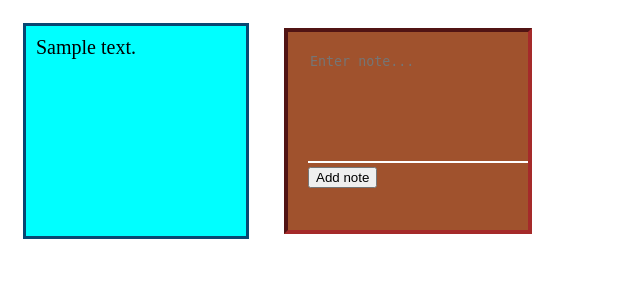
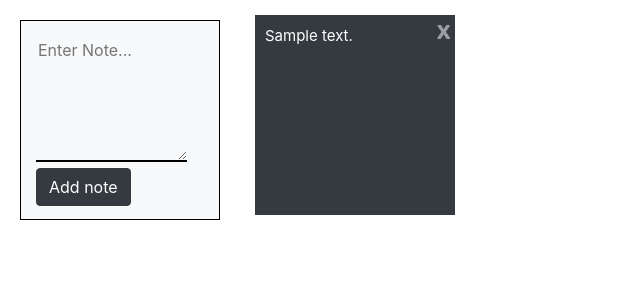
Before and after one commit to Eshaan7/HasteNotes, a Flask app: template templates/index.html in a window 1280 px wide. Shown: the top 300 px of the page, without its empty margins (0-640 px from the left). Run offline with Flask 2, Linux system fonts and the light colour scheme; the template is opened without the code that fills it: most values are stand-ins (such as "Sample title", 1, 10 or a date in 2020); some libraries are stand-ins or nearby versions.

Commit message:
updated note routes

```diff
--- a/application.py
+++ b/application.py
@@ -1,23 +1,23 @@
-from flask import Flask, render_template, request, session
-from flask_session import Session
+import os
+
+from flask import Flask, render_template
+from flask_socketio import SocketIO, emit
 
 app = Flask(__name__)
+app.config["SECRET_KEY"] = os.getenv("SECRET_KEY")
+socketio = SocketIO(app)
 
-app.config["SESSION_PERMANENT"] = False
-app.config["SESSION_TYPE"] = "filesystem"
-Session(app)
+Notes = []
 
-@app.route('/', methods=['GET', 'POST'])
+@app.route('/')
 def index():
-	if session.get("notes") is None:
-		session["notes"] = []
-	n = ''
-	if request.method == 'POST':
-		n = request.form.get('note')
-		if n:
-			session["notes"].append(n)
-	return render_template('index.html', notes=session["notes"])
+	return render_template("index.html", notes=Notes)
 
+@socketio.on("submit note")
+def sendnote(data):
+	Notes.append(data['text'])
+	lastNote = Notes[-1]
+	emit("all notes", lastNote, broadcast=True)
 
 if __name__=='__main__':
     app.run(debug = True)
--- a/requirements.txt
+++ b/requirements.txt
@@ -1,3 +1,3 @@
 flask
-flask_session
+flask-socketio
 gunicorn
--- a/static/styles.css
+++ b/static/styles.css
@@ -1,46 +1,80 @@
 
-.container {
+#container {
     display: flex;
     flex-wrap: wrap;
+    font-family: -apple-system, BlinkMacSystemFont, "Segoe UI", Roboto, "Helvetica Neue", Arial, sans-serif, "Apple Color Emoji", "Segoe UI Emoji", "Segoe UI Symbol";
 }
 
-.container > div {
-    background-color: rgb(0, 255, 255);
-    font-size: 20px;
+#container > div {
+    background-color: #343a40 !important;
+    font-size: 15px;
     margin: 15px;
-    border: 3px solid rgb(8, 72, 114);
-    padding: 10px 10px 50px 10px;
+    padding: 10px 10px 45px 10px;
     width: 200px;
-    height: 150px;
+    height: 200px;
     word-wrap: break-word;
     overflow: hidden;
     text-align: justify;
+    color: rgb(255, 255, 255);
     position: relative;
 
 }
 
-.container > div:hover {
-    background-color: cyan;
-    font-size: 30px;
-    margin: 20px;
-    border: 2px solid black;
-    padding: 15px;
-    width: 30%;
+#container > div:hover {
+    background-color: #343a40 !important;
+    font-size: 23px;
+    margin: 10px;
+    border: 1px solid black;
+    padding: 10px;
+    width: 300px;
     height: auto;
     overflow: visible;
 }
 
 form {
-    background-color: sienna;
+    background-color: #f8f9fa !important;
     width: 200px;
+    height: 200px;
     margin: 20px;
-    padding: 20px;
+    padding: 15px;
     overflow: hidden;
-    border: 4px inset brown;
+    border: 1px solid black;
 }
 
-textarea {
-    background-color: sienna;
+textarea, textarea:focus {
     border: none;
-    border-bottom: 2px solid white;
+    background-color: #f8f9fa !important;
+    outline: 0;
+    width: 90%;
+    border-bottom: 2px solid black;
+    resize: none;
 }
+
+a, .close {
+  font-family: sans-serif;
+  position: absolute;
+  right: 8px;
+  top: 3px;
+  width: 10px;
+  height: 10px;
+  opacity: 0.3;
+  color: white;
+}
+
+.close:hover {
+  opacity: 1;
+}
+.close:before, .close:after {
+  position: absolute;
+  left: 15px;
+  content: ' ';
+  height: 33px;
+  width: 2px;
+  color: white;
+}
+.close:before {
+  transform: rotate(45deg);
+}
+.close:after {
+  transform: rotate(-45deg);
+}
--- a/templates/index.html
+++ b/templates/index.html
@@ -3,16 +3,23 @@
     <head>
         <title>Your Notes</title>
         <meta name="viewport" content="width=device-width, initial-scale=1.0">
-        <link rel= "stylesheet" type= "text/css" href= "{{ url_for('static',filename='styles.css') }}">    </head>
+        <link rel="stylesheet" type="text/css" href="{{ url_for('static',filename='styles.css') }}">
+        <link rel="stylesheet" href="https://stackpath.bootstrapcdn.com/bootstrap/4.2.1/css/bootstrap.min.css" integrity="sha384-GJzZqFGwb1QTTN6wy59ffF1BuGJpLSa9DkKMp0DgiMDm4iYMj70gZWKYbI706tWS" crossorigin="anonymous">
+        <script src="{{ url_for('static', filename='index.js') }}"></script>
+        <script type="text/javascript" src="//cdnjs.cloudflare.com/ajax/libs/socket.io/1.3.6/socket.io.min.js"></script>
+    </head>
     <body>
-        <div class="container">
+        <div id="container">
+            <form>
+                <textarea id="new-note" rows="5" draggable="false" placeholder="Enter Note..."></textarea>
+                <button class="btn btn-dark" id="submit">Add note</button>
+            </form>
             {% for n in notes %}
-            <div>{{ n }}</div>
+                <div class="note-grid-{{ loop.index }}">
+                    <p contenteditable="true">{{ n }}</p>
+                    <a class="close">x</a>
+                </div>
             {% endfor %}
-            <form action="{{ url_for('index') }}" method="POST">
-                <textarea name="note" rows="7" cols="27" placeholder="Enter note..."></textarea>
-                <button>Add note</button>
-            </form>
         </div>
     </body>
 </html>
```
Also changed, not shown: static/index.js (added, +43 -0 lines).
